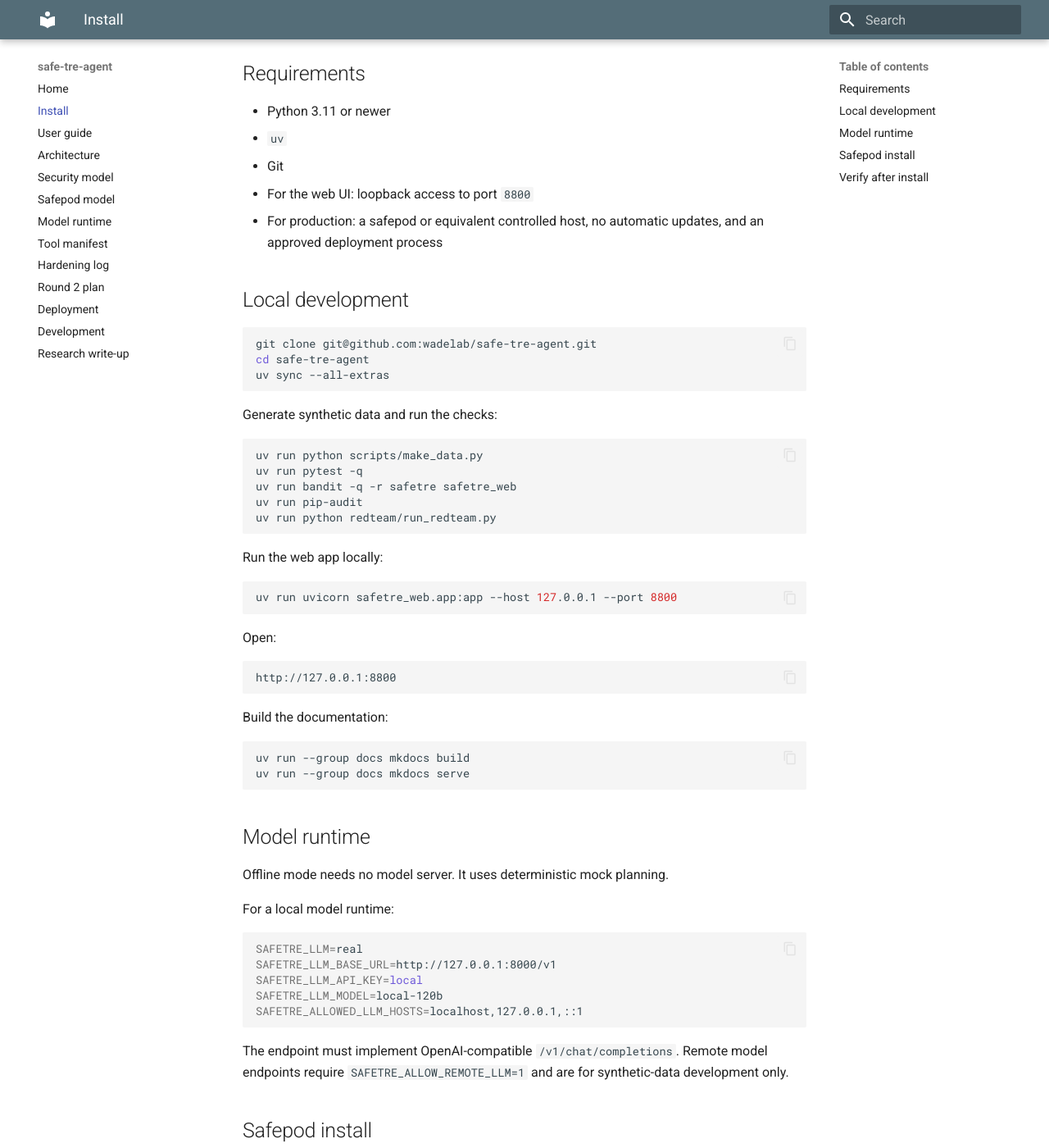
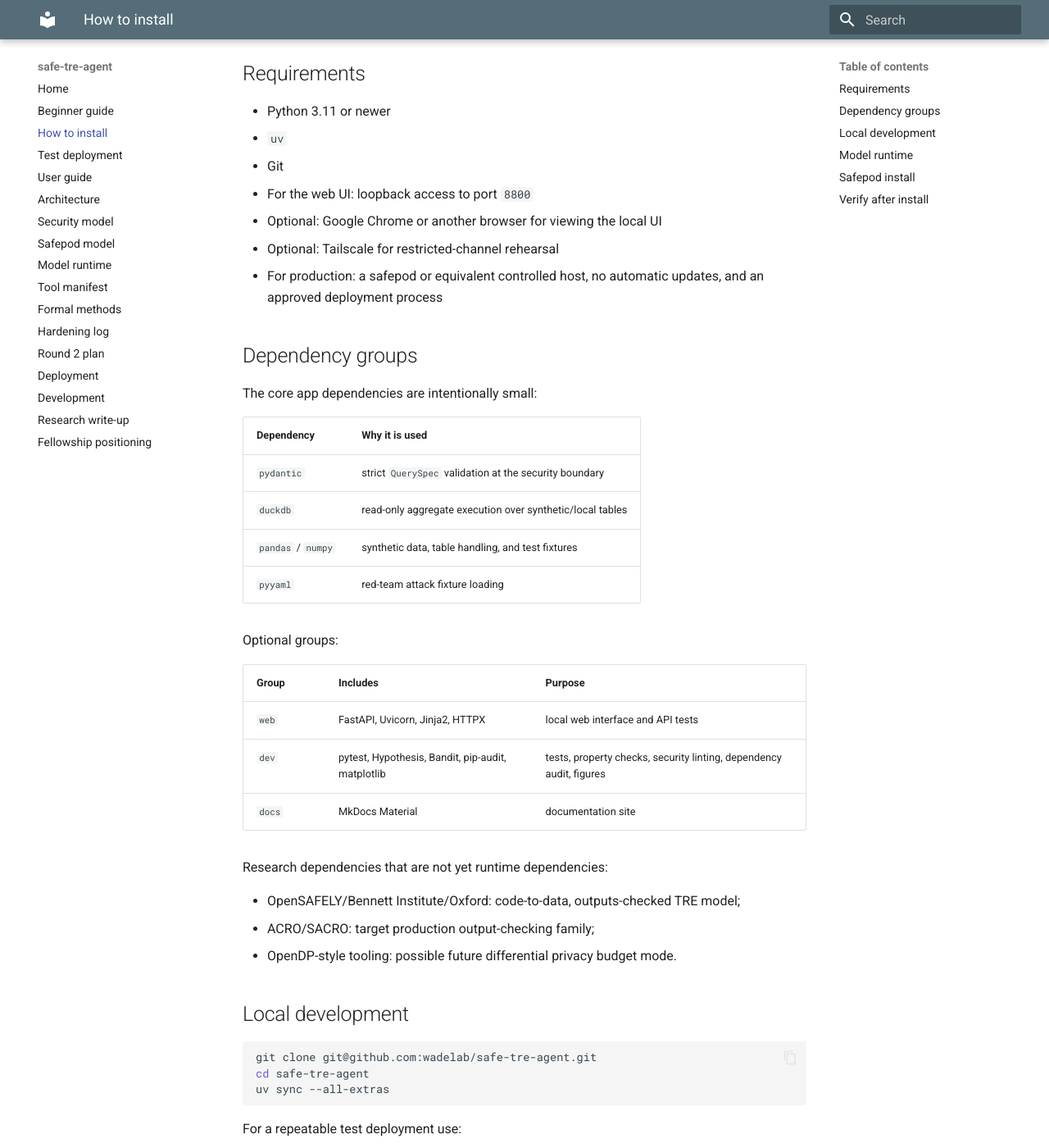
Before and after one commit to wadelab/safe-tre-agent, an MkDocs documentation site: the page built from docs/install.md, in a window 1280 px wide and 1400 px high, scrolled down 199 px. Shown: the whole window at 82% size. Built offline with MkDocs 1.6.1 and Material for MkDocs 9.7.7, drawn with Linux system fonts in a browser that asks for light colours; some of the changed text lies outside the part shown.

Commit message:
Add beginner and test deployment documentation

````diff
--- a/docs/install.md
+++ b/docs/install.md
@@ -1,7 +1,8 @@
-# Install
+# How to install
 
-This guide covers a local development install and the controlled safepod install
-path. Use `uv` for every Python command so the lockfile is the source of truth.
+This guide covers a local development install, a synthetic-data test install,
+and the controlled safepod install path. Use `uv` for every Python command so
+the lockfile is the source of truth.
 
 ## Requirements
 
@@ -9,8 +10,35 @@
 - `uv`
 - Git
 - For the web UI: loopback access to port `8800`
+- Optional: Google Chrome or another browser for viewing the local UI
+- Optional: Tailscale for restricted-channel rehearsal
 - For production: a safepod or equivalent controlled host, no automatic updates,
   and an approved deployment process
+
+## Dependency groups
+
+The core app dependencies are intentionally small:
+
+| Dependency | Why it is used |
+|---|---|
+| `pydantic` | strict `QuerySpec` validation at the security boundary |
+| `duckdb` | read-only aggregate execution over synthetic/local tables |
+| `pandas` / `numpy` | synthetic data, table handling, and test fixtures |
+| `pyyaml` | red-team attack fixture loading |
+
+Optional groups:
+
+| Group | Includes | Purpose |
+|---|---|---|
+| `web` | FastAPI, Uvicorn, Jinja2, HTTPX | local web interface and API tests |
+| `dev` | pytest, Hypothesis, Bandit, pip-audit, matplotlib | tests, property checks, security linting, dependency audit, figures |
+| `docs` | MkDocs Material | documentation site |
+
+Research dependencies that are not yet runtime dependencies:
+
+- OpenSAFELY/Bennett Institute/Oxford: code-to-data, outputs-checked TRE model;
+- ACRO/SACRO: target production output-checking family;
+- OpenDP-style tooling: possible future differential privacy budget mode.
 
 ## Local development
 
@@ -18,6 +46,12 @@
 git clone git@github.com:wadelab/safe-tre-agent.git
 cd safe-tre-agent
 uv sync --all-extras
+```
+
+For a repeatable test deployment use:
+
+```bash
+uv sync --all-extras --frozen
 ```
 
 Generate synthetic data and run the checks:
@@ -48,6 +82,9 @@
 uv run --group docs mkdocs build
 uv run --group docs mkdocs serve
 ```
+
+See [Test deployment runbook](test-deployment.md) for the full synthetic-data
+deployment rehearsal.
 
 ## Model runtime
 
--- a/mkdocs.yml
+++ b/mkdocs.yml
@@ -30,15 +30,19 @@
 
 nav:
   - Home: index.md
-  - Install: install.md
+  - Beginner guide: beginner.md
+  - How to install: install.md
+  - Test deployment: test-deployment.md
   - User guide: userguide.md
   - Architecture: architecture.md
   - Security model: security.md
   - Safepod model: safepod.md
   - Model runtime: model-runtime.md
   - Tool manifest: tool-manifest.md
+  - Formal methods: FORMAL_METHODS_ANALYSIS.md
   - Hardening log: hardening-log.md
   - Round 2 plan: round2-plan.md
   - Deployment: deployment.md
   - Development: development.md
   - Research write-up: writeup.md
+  - Fellowship positioning: fellowship.md
````
Also changed, not shown: README.md (+6 -2 lines), docs/beginner.md (added, +99 -0 lines), docs/fellowship.md (added, +173 -0 lines), docs/index.md (+6 -1 lines), docs/test-deployment.md (added, +167 -0 lines), docs/userguide.md (+2 -0 lines), docs/figures/web-ui-home.png (added), docs/figures/web-ui-mobile.png (added).
